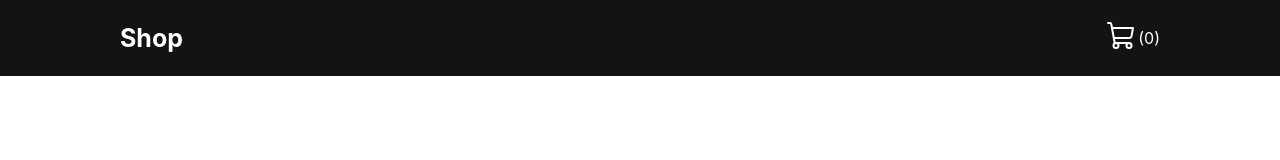
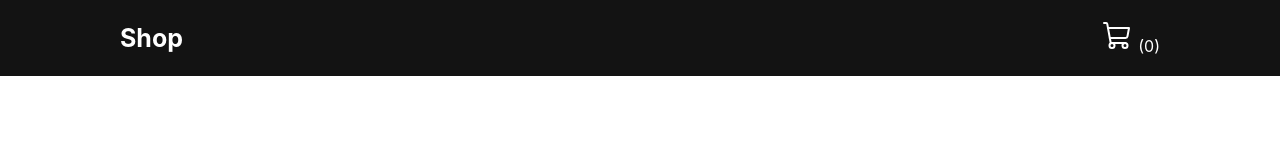
Before and after one commit to SeeJia/react-e-commerce-cart, a React (Create React App) app: page / in a window 1280 px wide. Shown: the top 160 px of the page. Built offline with nearby package versions, Linux system fonts and the light colour scheme.

Commit message:
final commit

```diff
--- a/src/components/navbar.jsx
+++ b/src/components/navbar.jsx
@@ -31,7 +31,7 @@ export const Navbar = () => {
       </button>
 
         <ul className={`menu ${isMenuOpen ? 'open' : ''}`}>
-            <li><Link to="/cart"> <ShoppingCart size={32} /> </Link>({totalProductCart})</li>
+            <li><Link to="/cart"> <ShoppingCart size={32} /> ({totalProductCart})</Link></li>
             {/* <li><Link to="/">Search</Link></li>
             <li><Link to="/">Search</Link></li>
             <li><Link to="/">Search</Link></li> */}
```
